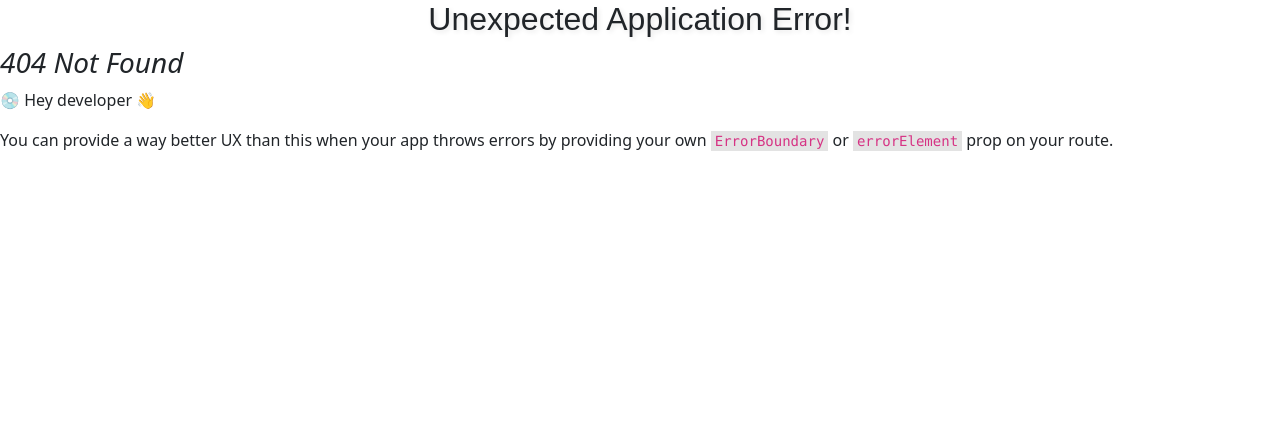
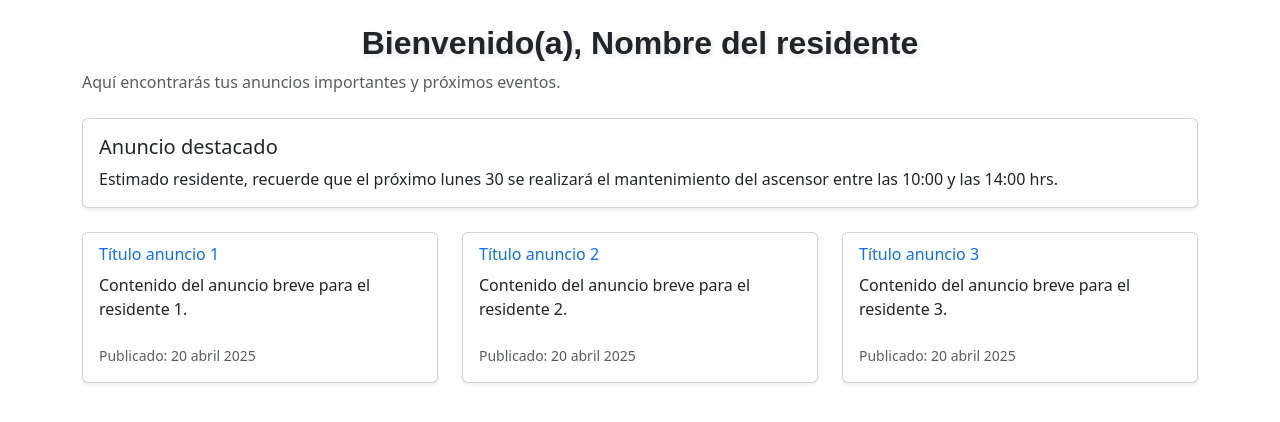
Before and after one commit to proyectoCondominio2025/CONDOMINIO, a React (Vite) app: page /residentesAnuncios in a window 1280 px wide. Before the commit this address had no page. Shown: the top 422 px of the page. Built offline with nearby package versions, Linux system fonts and the light colour scheme; the HTML template or start-up script is replaced by a standard one.

Commit message:
RH - Se agrega página de residentes

```diff
--- a/package.json
+++ b/package.json
@@ -18,6 +18,7 @@
     "react": "^19.0.0",
     "react-bootstrap": "^2.10.9",
     "react-dom": "^19.0.0",
+    "react-icons": "^5.5.0",
     "react-router-dom": "^7.5.0",
     "tailwindcss": "^4.1.4"
   },
--- a/src/Pages/HomePage.jsx
+++ b/src/Pages/HomePage.jsx
@@ -26,9 +26,9 @@ function Home() {
           <Navbar.Toggle aria-controls="basic-navbar-nav" />
           <Navbar.Collapse id="basic-navbar-nav">
             <Nav className="me-auto">
-              <Nav.Link href="/noticia">Noticia</Nav.Link>
+              <Nav.Link href="/noticia">Noticias</Nav.Link>
               <Nav.Link href="/contacto">Formulario Contacto</Nav.Link>
-
+              <Nav.Link href="/residentesAnuncios">Residentes</Nav.Link>
               {/* <NavDropdown title="Dropdown" id="basic-nav-dropdown">
               <NavDropdown.Item href="#action/3.1">Action</NavDropdown.Item>
               <NavDropdown.Item href="#action/3.2">
--- /dev/null
+++ b/src/Pages/UserResidente/ResidentsHomePageWithAnnouncements.jsx
@@ -0,0 +1,39 @@
+import React from 'react';
+
+export const ResidentsHomePageWithAnnouncements = () => {
+  return (
+    <div className="container py-4">
+      {/* Header */}
+      <div className="mb-4">
+        <h2 className="fw-bold">Bienvenido(a), Nombre del residente</h2>
+        <p className="text-muted">Aquí encontrarás tus anuncios importantes y próximos eventos.</p>
+      </div>
+
+      {/* Card principal */}
+      <div className="card mb-4 shadow-sm">
+        <div className="card-body">
+          <h5 className="card-title">Anuncio destacado</h5>
+          <p className="card-text">
+            Estimado residente, recuerde que el próximo lunes 30 se realizará el mantenimiento del
+            ascensor entre las 10:00 y las 14:00 hrs.
+          </p>
+        </div>
+      </div>
+
+      {/* Lista de anuncios */}
+      <div className="row">
+        {[1, 2, 3].map((i) => (
+          <div className="col-md-4 mb-3" key={i}>
+            <div className="card h-100 shadow-sm">
+              <div className="card-body d-flex flex-column">
+                <h6 className="card-subtitle mb-2 text-primary">Título anuncio {i}</h6>
+                <p className="card-text mb-4">Contenido del anuncio breve para el residente {i}.</p>
+                <span className="mt-auto text-muted small">Publicado: 20 abril 2025</span>
+              </div>
+            </div>
+          </div>
+        ))}
+      </div>
+  </div>
+);
+};
```
Also changed, not shown: src/routes/index.jsx (+6 -1 lines), src/Pages/UserResidente/PaymentHistoryPage.jsx (added), 2 other files (tests, documents, lock files or other folders).
